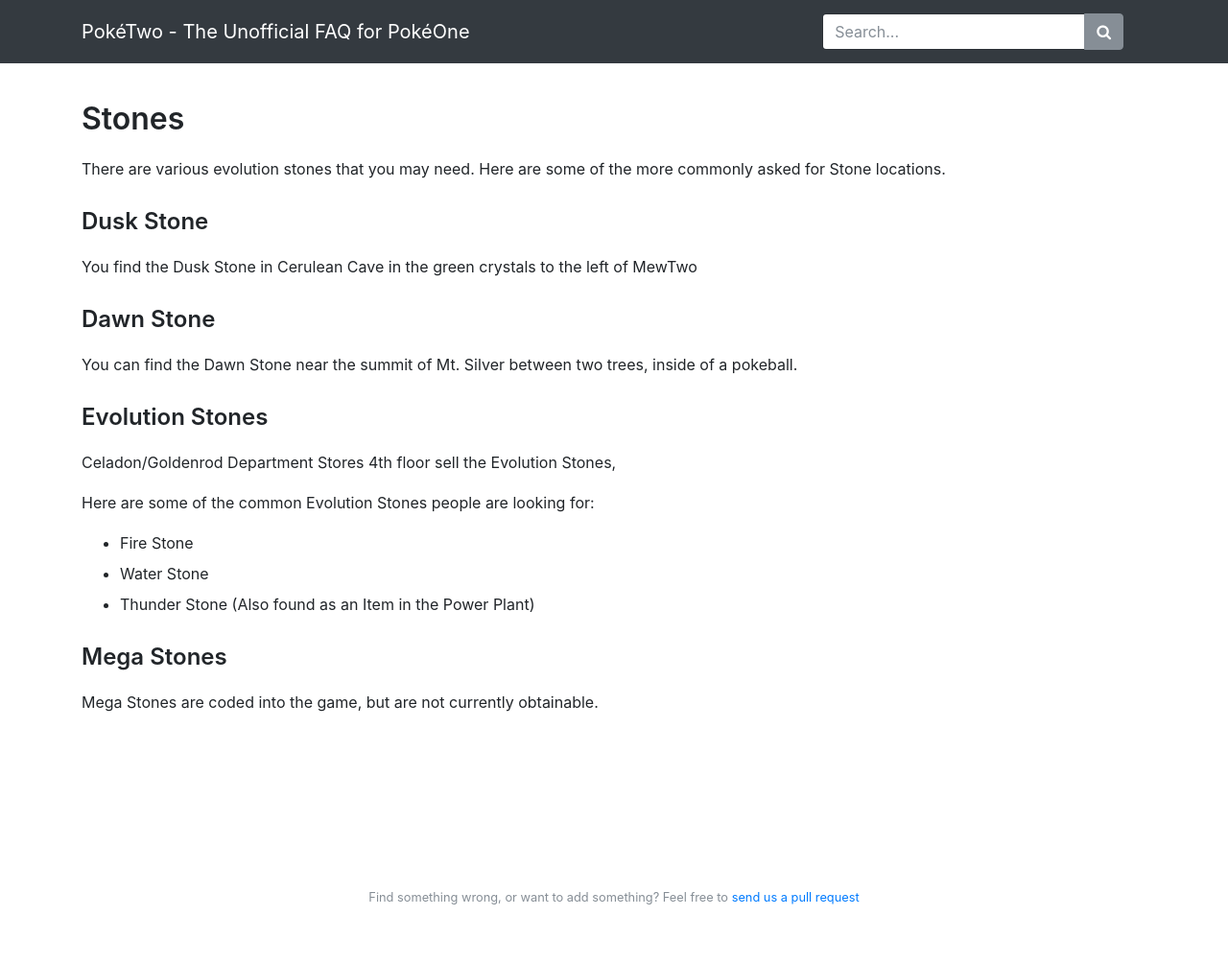
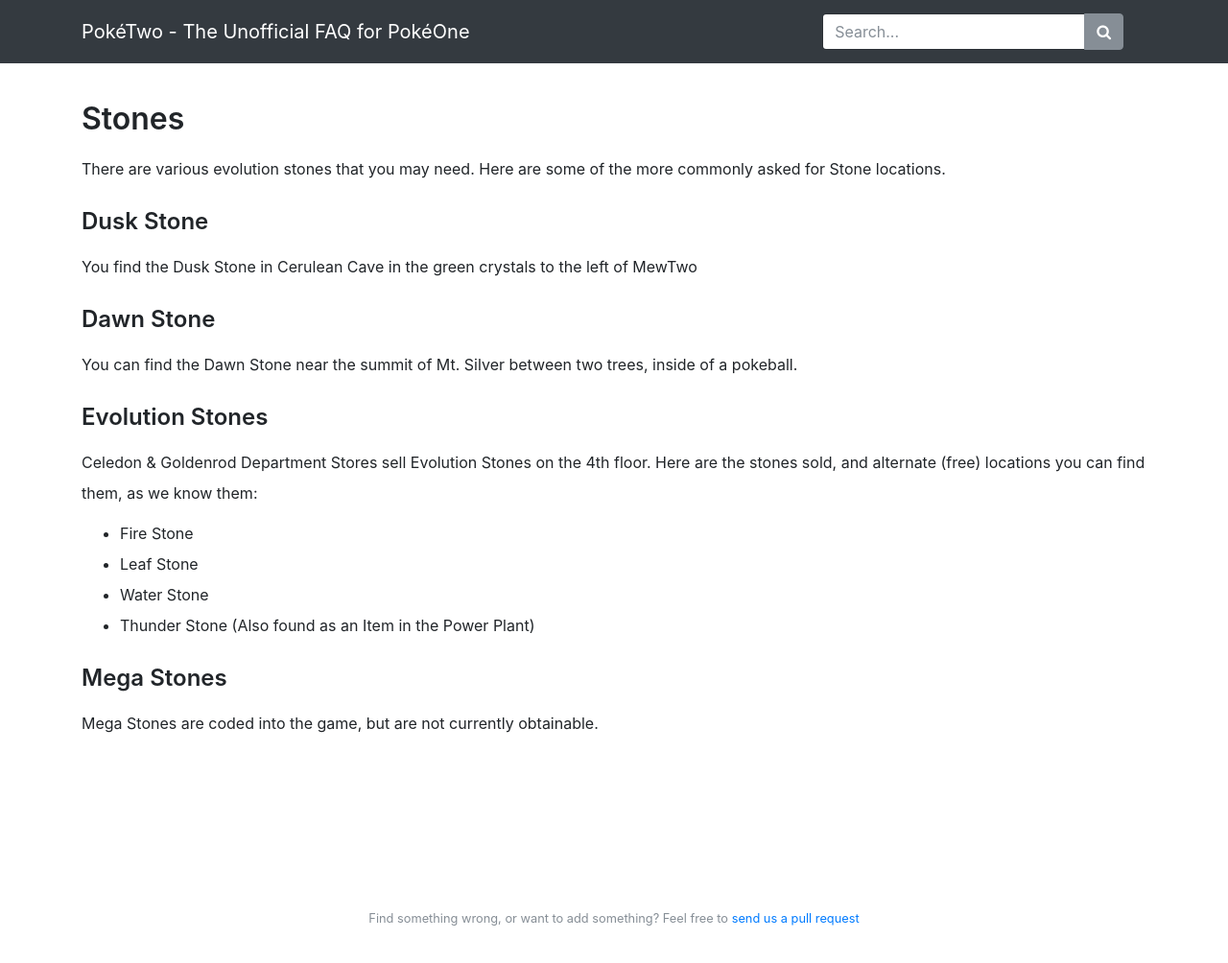
Before and after one commit to X3I/poketwo.com, a Jekyll site: the page built from _pages/items/stones.md, in a window 1280 px wide and 1072 px high. Shown: the top 1004 px of the window at 96% size. Built offline with Jekyll 4.4.1, drawn with Linux system fonts in a browser that asks for light colours; nearby versions of some CDN libraries; our own code applies the rules of GitHub Pages for plain Markdown files.

Commit message:
adding more stones

```diff
--- a/_pages/items/stones.md
+++ b/_pages/items/stones.md
@@ -20,11 +20,12 @@
 
 ## Evolution Stones
 
-Celadon/Goldenrod Department Stores 4th floor sell the Evolution Stones,
-
-Here are some of the common Evolution Stones people are looking for:
+Celedon & Goldenrod Department Stores sell Evolution Stones on the 4th floor.
+Here are the stones sold, and alternate (free) locations you can find them, as
+we know them:
 
 * Fire Stone
+* Leaf Stone
 * Water Stone
 * Thunder Stone (Also found as an Item in the Power Plant)
 
```
